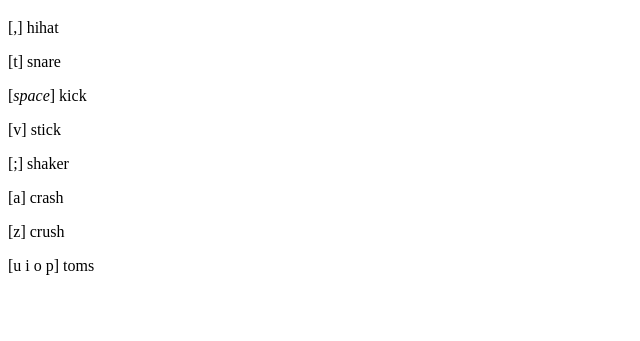
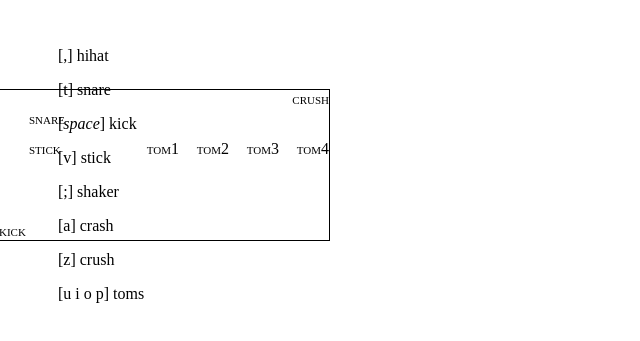
Before and after one commit to chemisier-tyran/dr-um, a plain HTML site: page index.html in a window 1280 px wide. Shown: the part 61-402 px from the top of the page, without its empty margins (0-640 px from the left). Drawn offline with Linux system fonts and the light colour scheme.

Commit message:
ugly feedback added

```diff
--- /dev/null
+++ b/css/dr-um.css
@@ -0,0 +1,74 @@
+#ugly-drums {
+    font-variant: small-caps;
+    border: 1px solid black;
+    position: absolute;
+    width: 400px;
+    height: 150px;
+    top: 150px;
+    right: 950px;
+}
+
+#controls-map {
+    margin-left: 50px;
+    margin-top: 50px;
+}
+
+#ugly-crash {
+    position: absolute;
+    left: 0px;
+    top: 0px;
+}
+
+#ugly-crush {
+    position: absolute;
+    right: 0px;
+    top: 0px;
+}
+
+#ugly-tom1 {
+    position: absolute;
+    right: 150px;
+    top: 50px;
+}
+#ugly-tom2 {
+    position: absolute;
+    right: 100px;
+    top: 50px;
+}
+#ugly-tom3 {
+    position: absolute;
+    right: 50px;
+    top: 50px;
+}
+#ugly-tom4 {
+    position: absolute;
+    right: 0px;
+    top: 50px;
+}
+
+#ugly-hihat {
+    position: absolute;
+    left: 0px;
+    top: 70px;
+}
+#ugly-shaker {
+    position: absolute;
+    left: 0px;
+    top: 100px;
+}
+#ugly-snare {
+    position: absolute;
+    left: 100px;
+    top: 20px;
+}
+#ugly-stick {
+    position: absolute;
+    left: 100px;
+    top: 50px;
+}
+
+#ugly-kick {
+    position: absolute;
+    left: 70px;
+    bottom: 0px;
+}
--- a/index.html
+++ b/index.html
@@ -2,20 +2,13 @@
 <html>
 <head>
     <title>dr. um</title>
+    <link rel="stylesheet" href="css/dr-um.css">
 </head>
 
 <body>
 
 <h1>dr. um in da place! :)</h1>
 
-<p>[,] hihat</p>
-<p>[t] snare</p>
-<p>[<em>space</em>] kick</p>
-<p>[v] stick</p>
-<p>[;] shaker</p>
-<p>[a] crash</p>
-<p>[z] crush</p>
-<p>[u i o p] toms</p>
 
 <div id="audio-div">
     <audio id="clap" src="samples/clap 1.wav"></audio>
@@ -23,7 +16,10 @@
     <audio id="crush" src="samples/crash 7.wav"></audio>
     <audio id="hihat" src="samples/hihat 1.wav"></audio>
     <audio id="kick" src="samples/kick 2.wav"></audio>
-    <audio id="snare" src="samples/snare 7.wav"></audio>
+    <audio id="snare" src="samples/snare 1.wav"></audio>
+    <audio id="snare2" src="samples/snare 11.wav"></audio>
+    <audio id="snare3" src="samples/snare 20.wav"></audio>
+
 
     <audio id="stick" src="samples/stick.wav"></audio>
     <audio id="shaker" src="samples/shaker 1.wav"></audio>
@@ -38,6 +34,31 @@
     <audio id="tom4" src="samples/tom 4.wav"></audio>
 </div>
 
+<div id="controls-map">
+    <p>[,] hihat</p>
+    <p>[t] snare</p>
+    <p>[<em>space</em>] kick</p>
+    <p>[v] stick</p>
+    <p>[;] shaker</p>
+    <p>[a] crash</p>
+    <p>[z] crush</p>
+    <p>[u i o p] toms</p>
+</div>
+
+<div id="ugly-drums">
+    <div id="ugly-kick" class="ugly-element">kick</div>
+    <div id="ugly-snare" class="ugly-element">snare</div>
+    <div id="ugly-stick" class="ugly-element">stick</div>
+    <div id="ugly-hihat" class="ugly-element">hihat</div>
+    <div id="ugly-shaker" class="ugly-element">shaker</div>
+    <div id="ugly-crash" class="ugly-element">crash</div>
+    <div id="ugly-crush" class="ugly-element">crush</div>
+    <div id="ugly-tom1" class="ugly-element">tom1</div>
+    <div id="ugly-tom2" class="ugly-element">tom2</div>
+    <div id="ugly-tom3" class="ugly-element">tom3</div>
+    <div id="ugly-tom4" class="ugly-element">tom4</div>
+</div>
+
 </body>
 
 
--- a/js/dr-um.js
+++ b/js/dr-um.js
@@ -16,47 +16,77 @@ $(function () {
         }
     }
 
+    function uglyFeedback(uglyElement) {
+        $(".ugly-element").css("color", "black");
+        $(uglyElement).css("color", "red");
+    }
+
     $(document).keyup(function (e) {
         console.log(e.which);
         switch (e.which) {
             case 188:
                 snd("#tz");
+                uglyFeedback("#ugly-hihat");
 //                $("#tz")[0].play();
                 break;
             case 84:
                 snd("#tchk");
+                uglyFeedback("#ugly-snare");
 //                $("#tchk")[0].play();
                 break;
             case 32:
                 snd("#poom");
+                uglyFeedback("#ugly-kick");
 //                $("#poom")[0].play();
                 break;
             case 86:
                 snd("#stick");
+                uglyFeedback("#ugly-stick");
 //                $("#stick")[0].play();
                 break;
             case 190:
                 snd("#shaker");
+                uglyFeedback("#ugly-shaker");
 //                $("#shaker")[0].play();
                 break;
             case 65:
                 snd("#crash");
+                uglyFeedback("#ugly-crash");
 //                $("#crash")[0].play();
                 break;
             case 90:
                 snd("#crush");
+                uglyFeedback("#ugly-crush");
                 break;
             case 85:
                 snd("#tom1");
+                uglyFeedback("#ugly-tom1");
                 break;
             case 73:
                 snd("#tom2");
+                uglyFeedback("#ugly-tom2");
                 break;
             case 79:
                 snd("#tom3");
+                uglyFeedback("#ugly-tom3");
                 break;
             case 80:
                 snd("#tom4");
+                uglyFeedback("#ugly-tom4");
+                break;
+
+
+            case 67:
+                snd("#clap");
+//                uglyFeedback("#ugly-tom4");
+                break;
+
+
+            case 71:
+                snd("#snare2");
+                break;
+            case 72:
+                snd("#snare3");
                 break;
 
         }
```
